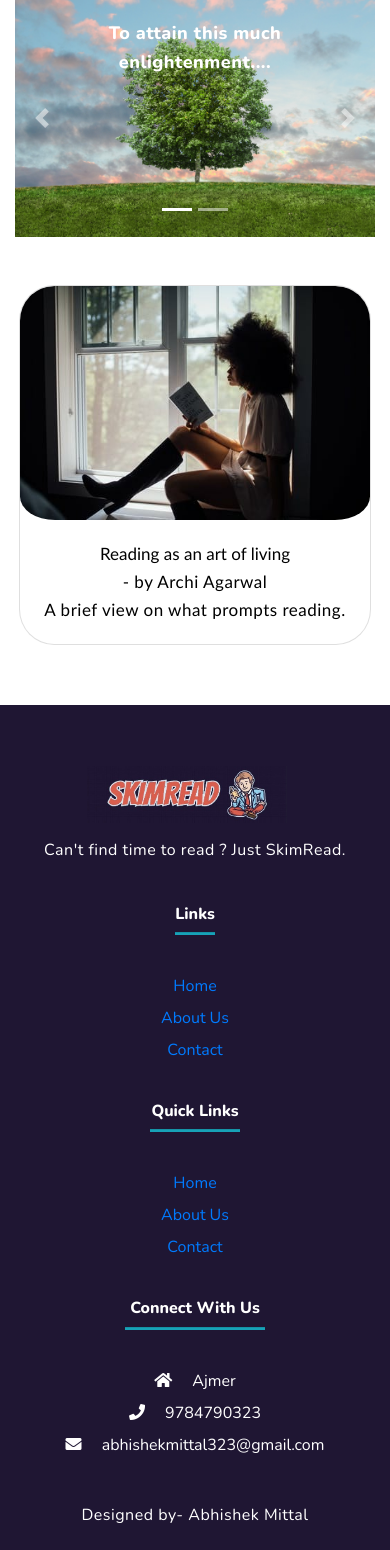
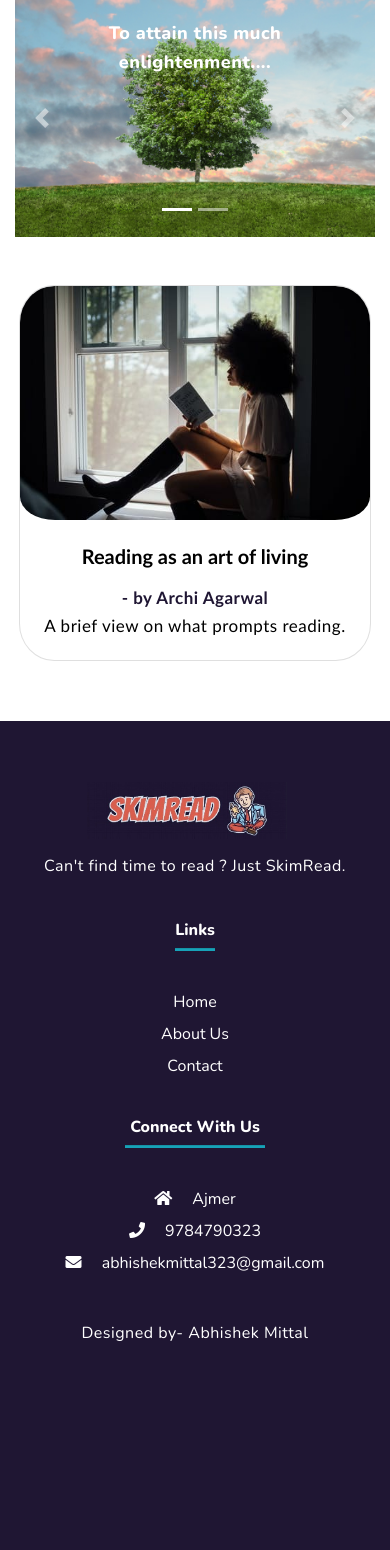
Before and after one commit to mittal-sahab-sudo/skimread, a Django app: page / in a window 390 px wide. Shown: the part 469-2019 px from the top of the page. After the commit the page ends 1810 px from the top, so only its background shows below. Run offline with Django 3.2, Linux system fonts and the light colour scheme; data comes from the database, SQL or seed files in the repository; some libraries are stand-ins or nearby versions.

Commit message:
frontend

```diff
--- a/static/css/home.css
+++ b/static/css/home.css
@@ -141,10 +141,13 @@ p{
     margin:0;
     padding:0;
 }
-.page-footer .my-2 a:link{
+.page-footer .my-2 a{
     text-decoration: none;
+    color:white;
 }
-
+.page-footer li{
+    color:white;
+}
 .footer-copyright a:link{
     text-decoration: none;
 }
@@ -172,14 +175,6 @@ p{
     #blogbox img{
         margin:auto;
     }
-    #blogbox h4{
-        margin:auto;
-        font-size: 12px;
-    }
-    #blogbox p{
-        margin:auto;
-        font-size: 10px;
-    }
     .intro{
         margin-top:5px;
     }
@@ -187,16 +182,6 @@ p{
         margin:auto;
         font-size:20px;
         line-height: 28px;
-    }
-    #blogbox h4{
-        margin:auto;
-        font-size:20px;
-        line-height: 32px;
-    }
-    #blogbox p{
-        margin:auto;
-        font-size:20px;
-        line-height: 32px;
     }
 }
 @media screen and (max-width:550px){
--- a/templates/home.html
+++ b/templates/home.html
@@ -111,8 +111,8 @@
                       <a href="{% url 'view_blog' blog.title|slugify %}">
                       <img class="card-img-top" src="/media/{{blog.thumbnail}}" alt="Card image" id="thumbnail">
                       <div class="card-body">
-                          <h4 class="card-title" style="text-align:center; font-family:Calibri; color:black;">{{ blog.title }}</h4>
-                          <p class="card-text" style="text-align:center; font-family:Calibri; color:black;">- by {{ blog.writer }}</p>
+                          <h3 class="card-title" style="text-align:center; font-weight:bold; font-family:Calibri; color:black;">{{ blog.title }}</h3>
+                          <p class="card-text" style="text-align:center; font-weight:bold; font-family:Calibri; color : #1f1633;">- by {{ blog.writer }}</p>
                           <p class="card-text" style="text-align:center; font-family:Calibri;  color:black;">{{ blog.excerpt }}</p>
                           <!--<a class="btn btn-info" href = "{% url 'view_blog' blog.title|slugify %}">Read more</a>-->
                       </div>
@@ -140,7 +140,7 @@
                         <li class="my-2"><a href="{% url 'contact'%}">Contact</a></li>
                     </ul>
                 </div>
-                <div class="col-md-2 mx-auto mb-4">
+                <!--<div class="col-md-2 mx-auto mb-4">
                     <h6 class="font-weight-bold ">Quick Links</h6>
                     <hr class="bg-info mb-4 mt-0 d-inline-block mx-auto" style="width: 90px; height: 2px;">
                     <ul class="list-unstyled">
@@ -148,7 +148,7 @@
                         <li class="my-2"><a href="{% url 'about-us'%}">About Us</a></li>
                         <li class="my-2"><a href="{% url 'contact'%}">Contact</a></li>
                     </ul>
-                </div>
+                </div>-->
                 <div class="col-md-3 mx-auto mb-4">
                     <h6 class="font-weight-bold ">Connect With Us</h6>
                     <hr class="bg-info mb-4 mt-0 d-inline-block mx-auto" style="width: 140px; height: 2px;">
```
